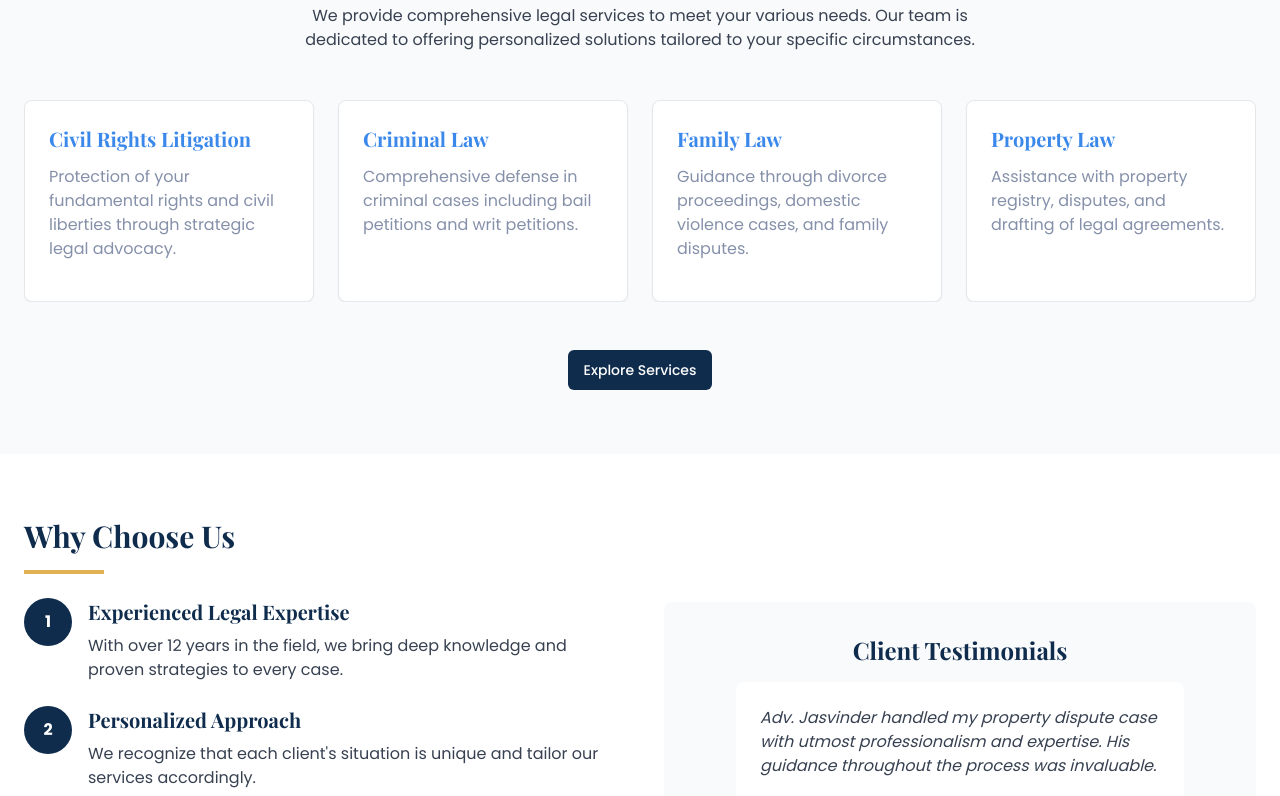
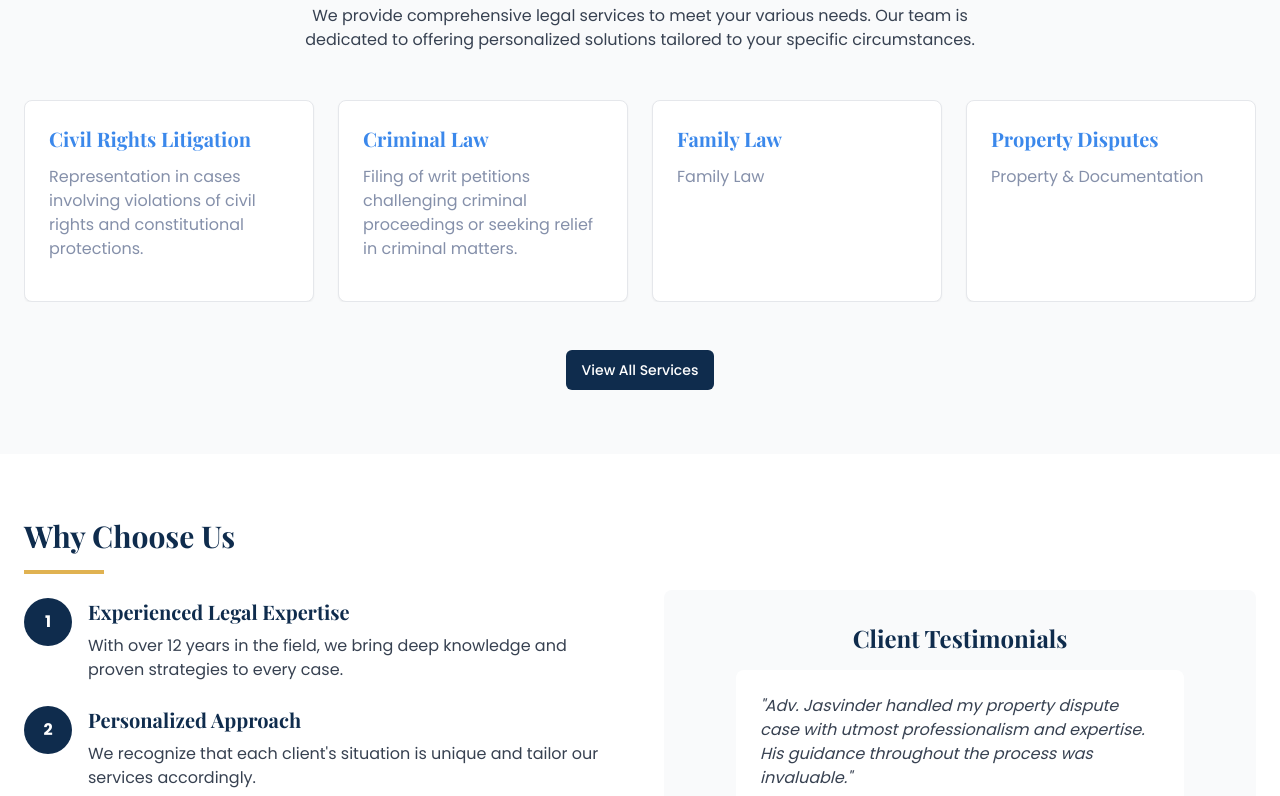
Before and after one commit to ProdSatpal/advjsply, a React (Vite) app: page / in a window 1280 px wide. Shown: the part 940-1736 px from the top of the page. Built offline with nearby package versions, Linux system fonts and the light colour scheme.

Commit message:
Fix: Implement language translations
This commit fixes the language translations for the hero section, home section, legal services section, and about me section.

```diff
--- a/src/pages/Index.tsx
+++ b/src/pages/Index.tsx
@@ -14,8 +14,10 @@ import {
   CarouselPrevious,
 } from "@/components/ui/carousel";
 import { Card, CardContent } from "@/components/ui/card";
+import { useLanguage } from '@/contexts/LanguageContext';
 
 const Index = () => {
+  const { t } = useLanguage();
   const animatedSectionsRef = useRef<HTMLElement[]>([]);
 
   useEffect(() => {
@@ -49,41 +51,43 @@ const Index = () => {
 
   const services = [
     {
-      title: "Civil Rights Litigation",
-      description: "Protection of your fundamental rights and civil liberties through strategic legal advocacy."
+      title: t('civilRights'),
+      description: t('civilRightsDesc')
     },
     {
-      title: "Criminal Law",
-      description: "Comprehensive defense in criminal cases including bail petitions and writ petitions."
+      title: t('criminalLaw'),
+      description: t('criminalWritDesc')
     },
     {
-      title: "Family Law",
-      description: "Guidance through divorce proceedings, domestic violence cases, and family disputes."
+      title: t('familyLaw'),
+      description: t('familyLaw')
     },
     {
-      title: "Property Law",
-      description: "Assistance with property registry, disputes, and drafting of legal agreements."
+      title: t('propertyDisputes'),
+      description: t('propertyDocumentation')
     }
   ];
 
   const testimonials = [
     {
-      text: "Adv. Jasvinder handled my property dispute case with utmost professionalism and expertise. His guidance throughout the process was invaluable.",
-      author: "Rajesh Kumar, Nagpur"
+      text: t('testimonial1'),
+      author: t('testimonial1Author')
+    },
+    {
+      text: t('testimonial2'),
+      author: t('testimonial2Author')
     },
     {
       text: "I was impressed by the detailed attention given to my case and the successful resolution. Highly recommend for any legal matters.",
       author: "Priya Sharma, Nagpur"
     },
     {
-      text: "The level of dedication and legal knowledge demonstrated by Adv. Singh is exceptional. He made a complex legal process understandable.",
-      author: "Amit Patel, Nagpur"
-    },
-    {
       text: "Professional, punctual and thorough in his approach. I'm grateful for the positive outcome of my case.",
       author: "Sunita Verma, Nagpur"
     }
   ];
+
+  const whatsappUrl = "https://wa.me/918857972717?text=I%20need%20your%20legal%20assistance%20on%20below%20matter%0A";
 
   return (
     <>
@@ -98,14 +102,14 @@ const Index = () => {
               ref={addToRefs}
               className="text-3xl font-serif text-navy mb-4 animated-element"
             >
-              Our Legal Services
+              {t('servicesPreview')}
             </h2>
             <div className="w-20 h-1 bg-gold mx-auto mb-6"></div>
             <p
               ref={addToRefs}
               className="text-gray-700 max-w-2xl mx-auto animated-element"
             >
-              We provide comprehensive legal services to meet your various needs. Our team is dedicated to offering personalized solutions tailored to your specific circumstances.
+              {t('servicesPreviewDesc')}
             </p>
           </div>
 
@@ -131,7 +135,7 @@ const Index = () => {
             className="mt-12 text-center animated-element"
           >
             <Button asChild className="bg-navy hover:bg-navy-light text-white font-medium">
-              <Link to="/services">Explore Services</Link>
+              <Link to="/services">{t('viewAllServices')}</Link>
             </Button>
           </div>
         </div>
@@ -145,39 +149,39 @@ const Index = () => {
               ref={addToRefs}
               className="animated-element"
             >
-              <h2 className="text-3xl font-serif text-navy mb-4">Why Choose Us</h2>
+              <h2 className="text-3xl font-serif text-navy mb-4">{t('whyChooseUs')}</h2>
               <div className="w-20 h-1 bg-gold mb-6"></div>
 
               <div className="space-y-6">
                 <div className="flex gap-4">
                   <div className="flex-shrink-0 w-12 h-12 bg-navy rounded-full flex items-center justify-center text-white font-bold">1</div>
                   <div>
-                    <h3 className="font-serif text-xl text-navy mb-2">Experienced Legal Expertise</h3>
-                    <p className="text-gray-700">With over 12 years in the field, we bring deep knowledge and proven strategies to every case.</p>
+                    <h3 className="font-serif text-xl text-navy mb-2">{t('expLegalExpertise')}</h3>
+                    <p className="text-gray-700">{t('expLegalDesc')}</p>
                   </div>
                 </div>
 
                 <div className="flex gap-4">
                   <div className="flex-shrink-0 w-12 h-12 bg-navy rounded-full flex items-center justify-center text-white font-bold">2</div>
                   <div>
-                    <h3 className="font-serif text-xl text-navy mb-2">Personalized Approach</h3>
-                    <p className="text-gray-700">We recognize that each client's situation is unique and tailor our services accordingly.</p>
+                    <h3 className="font-serif text-xl text-navy mb-2">{t('personalizedApproach')}</h3>
+                    <p className="text-gray-700">{t('personalizedDesc')}</p>
                   </div>
                 </div>
 
                 <div className="flex gap-4">
                   <div className="flex-shrink-0 w-12 h-12 bg-navy rounded-full flex items-center justify-center text-white font-bold">3</div>
                   <div>
-                    <h3 className="font-serif text-xl text-navy mb-2">Clear Communication</h3>
-                    <p className="text-gray-700">We explain complex legal matters in straightforward terms so you can make informed decisions.</p>
+                    <h3 className="font-serif text-xl text-navy mb-2">{t('clearCommunication')}</h3>
+                    <p className="text-gray-700">{t('clearCommDesc')}</p>
                   </div>
                 </div>
 
                 <div className="flex gap-4">
                   <div className="flex-shrink-0 w-12 h-12 bg-navy rounded-full flex items-center justify-center text-white font-bold">4</div>
                   <div>
-                    <h3 className="font-serif text-xl text-navy mb-2">Accessibility</h3>
-                    <p className="text-gray-700">We're responsive to your questions and concerns throughout the legal process.</p>
+                    <h3 className="font-serif text-xl text-navy mb-2">{t('accessibility')}</h3>
+                    <p className="text-gray-700">{t('accessibilityDesc')}</p>
                   </div>
                 </div>
               </div>
@@ -188,7 +192,7 @@ const Index = () => {
               className="animated-element"
             >
               <div className="bg-gray-50 rounded-lg p-8">
-                <h3 className="text-2xl font-serif text-navy mb-4 text-center">Client Testimonials</h3>
+                <h3 className="text-2xl font-serif text-navy mb-4 text-center">{t('clientTestimonials')}</h3>
 
                 <Carousel className="w-full max-w-md mx-auto">
                   <CarouselContent>
@@ -197,7 +201,7 @@ const Index = () => {
                         <Card className="border-none shadow-lg">
                           <CardContent className="p-6">
                             <p className="text-gray-700 italic mb-4">{testimonial.text}</p>
-                            <p className="font-medium text-navy">- {testimonial.author}</p>
+                            <p className="font-medium text-navy">{testimonial.author}</p>
                           </CardContent>
                         </Card>
                       </CarouselItem>
@@ -220,16 +224,16 @@ const Index = () => {
         className="py-16 bg-navy text-white animated-element"
       >
         <div className="container mx-auto px-6 text-center">
-          <h2 className="text-3xl font-serif mb-4">Need Legal Assistance?</h2>
+          <h2 className="text-3xl font-serif mb-4">{t('needLegal')}</h2>
           <p className="text-lg text-gray-300 mb-8 max-w-2xl mx-auto">
-            Whether you're facing a legal challenge or need advice on a specific matter, our team is ready to help you navigate the complexities of the legal system.
+            {t('needLegalDesc')}
           </p>
           <div className="flex flex-wrap justify-center gap-4">
             <Button asChild size="lg" className="bg-gold hover:bg-gold-dark text-navy font-medium">
-              <Link to="/contact">Book a Consultation</Link>
+              <a href={whatsappUrl} target="_blank" rel="noopener noreferrer">{t('bookAppointment')}</a>
             </Button>
             <Button asChild size="lg" variant="outline" className="border-white text-white hover:bg-white/10">
-              <Link to="/services">Learn More About Our Services</Link>
+              <Link to="/services">{t('learnMoreServices')}</Link>
             </Button>
           </div>
         </div>
--- a/src/pages/Services.tsx
+++ b/src/pages/Services.tsx
@@ -5,8 +5,10 @@ import Navbar from '@/components/Navbar';
 import Footer from '@/components/Footer';
 import ServiceCard from '@/components/ServiceCard';
 import { Button } from '@/components/ui/button';
+import { useLanguage } from '@/contexts/LanguageContext';
 
 const Services = () => {
+  const { t } = useLanguage();
   const animatedSectionsRef = useRef<HTMLElement[]>([]);
 
   useEffect(() => {
@@ -40,111 +42,113 @@ const Services = () => {
 
   const serviceCategories = [
     {
-      title: "Civil Law",
+      title: t('civilLaw'),
       services: [
         {
-          title: "Civil Rights Litigation",
-          description: "Representation in cases involving violations of civil rights and constitutional protections."
+          title: t('civilRights'),
+          description: t('civilRightsDesc')
         },
         {
-          title: "Disability Benefits Litigation",
-          description: "Assistance with claims for disability benefits, including accident claims and compensation."
+          title: t('disabilityBenefits'),
+          description: t('disabilityDesc')
         },
         {
-          title: "Eviction Litigation",
-          description: "Legal representation for landlords or tenants in eviction proceedings."
+          title: t('evictionLitigation'),
+          description: t('evictionDesc')
         },
         {
-          title: "Landlord and Tenant Litigation",
-          description: "Resolution of disputes between landlords and tenants regarding leases, rent, and property conditions."
+          title: t('landlordTenant'),
+          description: t('landlordDesc')
         },
         {
-          title: "Recovery Suit",
-          description: "Legal action to recover money or property owed through court proceedings."
+          title: t('recoverySuit'),
+          description: t('recoveryDesc')
         }
       ]
     },
     {
-      title: "Criminal Law",
+      title: t('criminalLaw'),
       services: [
         {
-          title: "Criminal Writ Petition",
-          description: "Filing of writ petitions challenging criminal proceedings or seeking relief in criminal matters."
+          title: t('criminalWrit'),
+          description: t('criminalWritDesc')
         },
         {
-          title: "Regular Bail",
-          description: "Representation for obtaining bail for accused persons after arrest."
+          title: t('regularBail'),
+          description: t('regularBailDesc')
         },
         {
-          title: "Anticipatory Bail",
-          description: "Pre-arrest bail applications to prevent arrest in cases where charges are anticipated."
+          title: t('anticipatoryBail'),
+          description: t('anticipatoryDesc')
         },
         {
-          title: "Negotiable Instrument (Cheque Bouncing)",
-          description: "Legal representation in cases under Section 138 of the Negotiable Instruments Act."
+          title: t('chequeBouncing'),
+          description: t('chequeDesc')
         }
       ]
     },
     {
-      title: "Family Law",
+      title: t('familyLaw'),
       services: [
         {
-          title: "Domestic Violence Cases",
-          description: "Legal support and protection for victims of domestic violence."
+          title: t('domesticViolence'),
+          description: t('domesticDesc')
         },
         {
-          title: "Mutual Divorce",
-          description: "Assistance with uncontested divorce proceedings where both parties agree to separate."
+          title: t('mutualDivorce'),
+          description: t('mutualDesc')
         },
         {
-          title: "Divorce",
-          description: "Representation in contested divorce cases, handling all aspects of the dissolution of marriage."
+          title: t('divorce'),
+          description: t('divorceDesc')
         },
         {
-          title: "Register Marriage",
-          description: "Legal assistance with the registration of marriages under various personal laws."
+          title: t('registerMarriage'),
+          description: t('marriageDesc')
         }
       ]
     },
     {
-      title: "Property & Documentation",
+      title: t('propertyDocumentation'),
       services: [
         {
-          title: "Will Writing",
-          description: "Drafting legally sound wills to ensure proper distribution of assets according to your wishes."
+          title: t('willWriting'),
+          description: t('willDesc')
         },
         {
-          title: "Partnership Deed Registration",
-          description: "Preparation and registration of partnership deeds for business entities."
+          title: t('partnershipDeed'),
+          description: t('partnershipDesc')
         },
         {
-          title: "Legal Notice",
-          description: "Drafting and sending formal legal notices on behalf of clients."
+          title: t('legalNotice'),
+          description: t('noticeDesc')
         },
         {
-          title: "Property Registry (Transfer/Sale)",
-          description: "Handling legal documentation for property transfers, sales, and registrations."
+          title: t('propertyRegistry'),
+          description: t('registryDesc')
         },
         {
-          title: "Property Disputes",
-          description: "Resolution of disputes regarding ownership, boundaries, or inheritance of property."
+          title: t('propertyDisputes'),
+          description: t('disputesDesc')
         },
         {
-          title: "Agreements (Sales/Services/MOU)",
-          description: "Drafting and review of various legal agreements to protect your interests."
+          title: t('agreements'),
+          description: t('agreementsDesc')
         }
       ]
     },
     {
-      title: "Consumer Protection",
+      title: t('consumerProtection'),
       services: [
         {
-          title: "Consumer Complaint",
-          description: "Representation in consumer disputes against products or services that failed to meet standards."
+          title: t('consumerComplaint'),
+          description: t('consumerDesc')
         }
       ]
     }
   ];
+
+  const whatsappUrl = "https://wa.me/918857972717?text=I%20need%20your%20legal%20assistance%20on%20below%20matter%0A";
 
   return (
     <>
@@ -154,11 +158,10 @@ const Services = () => {
       <section className="pt-32 pb-16 bg-navy">
         <div className="container mx-auto px-6">
           <div className="max-w-3xl mx-auto text-center">
-            <h1 className="text-4xl md:text-5xl font-serif font-bold text-white mb-4">Our Legal Services</h1>
+            <h1 className="text-4xl md:text-5xl font-serif font-bold text-white mb-4">{t('ourLegalServices')}</h1>
             <div className="w-20 h-1 bg-gold mx-auto mb-6"></div>
             <p className="text-gray-300 text-lg">
-              With over 12 years of experience, we offer comprehensive legal solutions
-              tailored to meet your specific needs. Browse our range of services below.
+              {t('experienceTagline')}
             </p>
           </div>
         </div>
@@ -205,10 +208,10 @@ const Services = () => {
             ref={addToRefs}
             className="max-w-3xl mx-auto text-center mb-12 animated-element"
           >
-            <h2 className="text-3xl font-serif mb-4">Our Legal Process</h2>
+            <h2 className="text-3xl font-serif mb-4">{t('ourLegalProcess')}</h2>
             <div className="w-20 h-1 bg-gold mx-auto mb-6"></div>
             <p className="text-gray-300">
-              We follow a structured approach to ensure effective resolution of your legal matters. Here's how we work to address your needs.
+              {t('processTagline')}
             </p>
           </div>
 
@@ -218,8 +221,8 @@ const Services = () => {
               className="text-center animated-element"
             >
               <div className="w-16 h-16 bg-gold rounded-full flex items-center justify-center text-navy text-xl font-bold mx-auto mb-4">1</div>
-              <h3 className="text-xl font-serif mb-2">Initial Consultation</h3>
-              <p className="text-gray-300">We discuss your case and understand your specific legal needs</p>
+              <h3 className="text-xl font-serif mb-2">{t('initialConsultation')}</h3>
+              <p className="text-gray-300">{t('consultationDesc')}</p>
             </div>
 
             <div
@@ -227,8 +230,8 @@ const Services = () => {
               className="text-center animated-element"
             >
               <div className="w-16 h-16 bg-gold rounded-full flex items-center justify-center text-navy text-xl font-bold mx-auto mb-4">2</div>
-              <h3 className="text-xl font-serif mb-2">Case Analysis</h3>
-              <p className="text-gray-300">We evaluate your situation and develop a strategic legal approach</p>
+              <h3 className="text-xl font-serif mb-2">{t('caseAnalysis')}</h3>
+              <p className="text-gray-300">{t('analysisDesc')}</p>
             </div>
 
             <div
@@ -236,8 +239,8 @@ const Services = () => {
               className="text-center animated-element"
             >
               <div className="w-16 h-16 bg-gold rounded-full flex items-center justify-center text-navy text-xl font-bold mx-auto mb-4">3</div>
-              <h3 className="text-xl font-serif mb-2">Legal Representation</h3>
-              <p className="text-gray-300">We advocate on your behalf in negotiations or court proceedings</p>
+              <h3 className="text-xl font-serif mb-2">{t('legalRepresentation')}</h3>
+              <p className="text-gray-300">{t('representationDesc')}</p>
             </div>
 
             <div
@@ -245,8 +248,8 @@ const Services = () => {
               className="text-center animated-element"
             >
               <div className="w-16 h-16 bg-gold rounded-full flex items-center justify-center text-navy text-xl font-bold mx-auto mb-4">4</div>
-              <h3 className="text-xl font-serif mb-2">Resolution</h3>
-              <p className="text-gray-300">We work diligently to achieve the best possible outcome for your case</p>
+              <h3 className="text-xl font-serif mb-2">{t('resolution')}</h3>
+              <p className="text-gray-300">{t('resolutionDesc')}</p>
             </div>
           </div>
         </div>
@@ -259,12 +262,12 @@ const Services = () => {
       >
         <div className="container mx-auto px-6 text-center">
           <div className="max-w-3xl mx-auto">
-            <h2 className="text-3xl font-serif text-navy mb-4">Ready to Get Legal Support?</h2>
+            <h2 className="text-3xl font-serif text-navy mb-4">{t('readyForSupport')}</h2>
             <p className="text-gray-700 mb-8">
-              Schedule a consultation with Adv. Jasvinder Singh Ply to discuss your legal needs and explore how we can assist you.
+              {t('scheduleConsultation')}
             </p>
             <Button asChild size="lg" className="bg-navy hover:bg-navy-light">
-              <Link to="/contact">Book Your Consultation</Link>
+              <a href={whatsappUrl} target="_blank" rel="noopener noreferrer">{t('bookConsultation')}</a>
             </Button>
           </div>
         </div>
```
